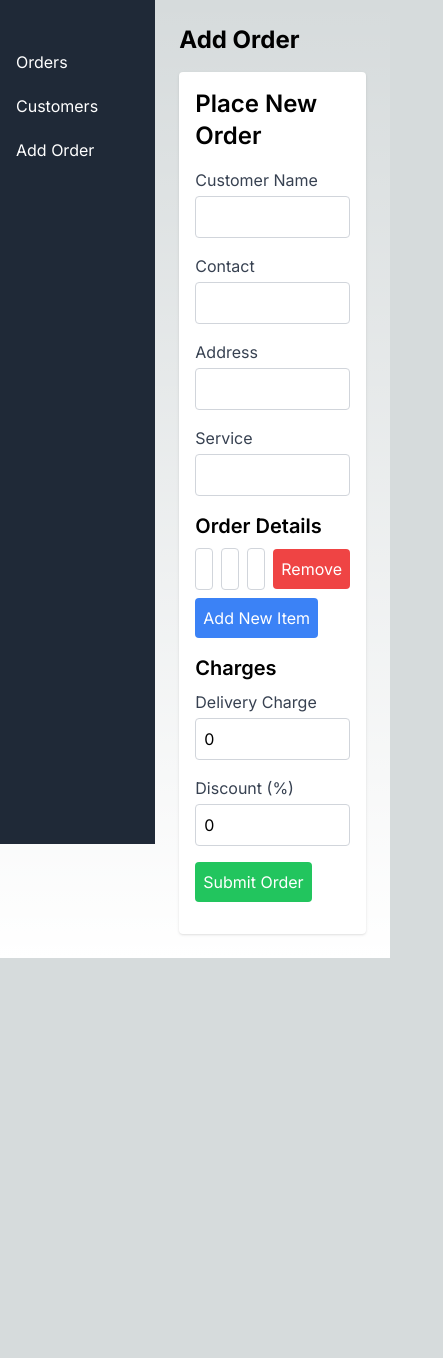
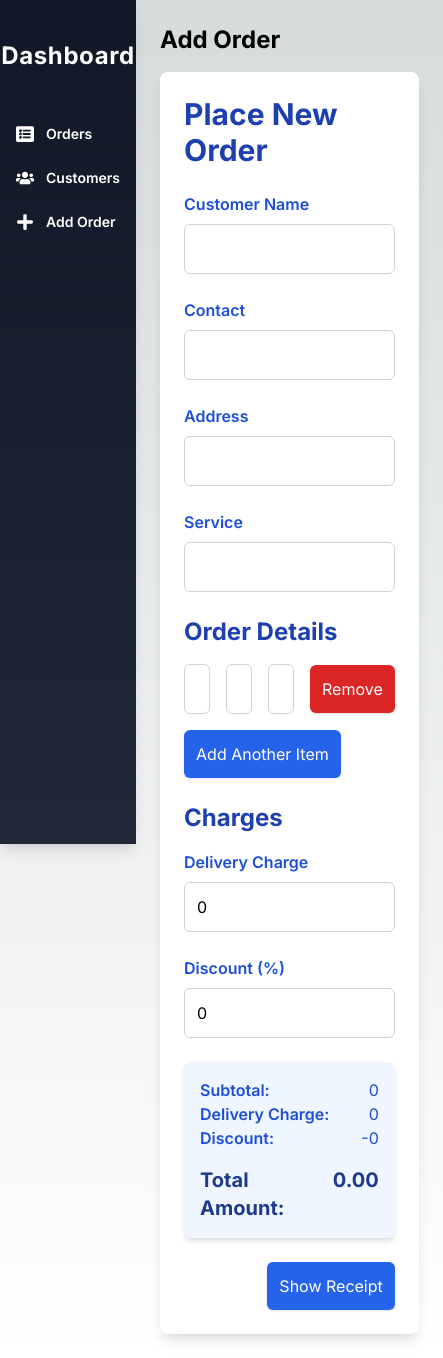
Before and after one commit to SagarOad/OnyxDryCleaners, a Next.js app: page /add-order in a window 390 px wide. Shown: the whole page, 443 px wide, since content can reach past the window. Before the commit the page ends 958 px from the top, so only its background shows below. Built offline with nearby package versions, Linux system fonts and the light colour scheme.

Commit message:
New changers

```diff
--- a/src/components/AddOrder.js
+++ b/src/components/AddOrder.js
@@ -105,19 +105,19 @@ export default function AddOrder() {
 
   return (
     <>
-      <div className="container mx-auto p-4 bg-white rounded shadow">
-        <h2 className="text-2xl font-semibold mb-4">Place New Order</h2>
+      <div className="container mx-auto p-6 bg-white rounded-lg shadow-lg">
+        <h2 className="text-3xl font-bold mb-6 text-blue-800">Place New Order</h2>
 
         {/* Customer Information */}
-        <div className="mb-4 grid grid-cols-1 gap-4 md:grid-cols-2">
+        <div className="mb-6 grid grid-cols-1 gap-6 md:grid-cols-2">
           <div>
-            <label className="block text-gray-700">Customer Name</label>
+            <label className="block text-blue-700 font-semibold">Customer Name</label>
             <input
               type="text"
               value={order.customer}
               onChange={(e) => setOrder({ ...order, customer: e.target.value })}
-              className={`mt-1 p-2 block w-full border border-gray-300 rounded ${
-                errors.customer ? "border-red-500" : ""
+              className={`mt-2 p-3 block w-full border rounded-md focus:ring-2 focus:ring-blue-500 ${
+                errors.customer ? "border-red-500" : "border-gray-300"
               }`}
             />
             {errors.customer && (
@@ -125,13 +125,13 @@ export default function AddOrder() {
             )}
           </div>
           <div>
-            <label className="block text-gray-700">Contact</label>
+            <label className="block text-blue-700 font-semibold">Contact</label>
             <input
               type="text"
               value={order.contact}
               onChange={(e) => setOrder({ ...order, contact: e.target.value })}
-              className={`mt-1 p-2 block w-full border border-gray-300 rounded ${
-                errors.contact ? "border-red-500" : ""
+              className={`mt-2 p-3 block w-full border rounded-md focus:ring-2 focus:ring-blue-500 ${
+                errors.contact ? "border-red-500" : "border-gray-300"
               }`}
             />
             {errors.contact && (
@@ -140,24 +140,24 @@ export default function AddOrder() {
           </div>
         </div>
 
-        <div className="mb-4 grid grid-cols-1 gap-4 md:grid-cols-2">
+        <div className="mb-6 grid grid-cols-1 gap-6 md:grid-cols-2">
           <div>
-            <label className="block text-gray-700">Address</label>
+            <label className="block text-blue-700 font-semibold">Address</label>
             <input
               type="text"
               value={order.address}
               onChange={(e) => setOrder({ ...order, address: e.target.value })}
-              className="mt-1 p-2 block w-full border border-gray-300 rounded"
+              className="mt-2 p-3 block w-full border rounded-md focus:ring-2 focus:ring-blue-500 border-gray-300"
             />
           </div>
           <div>
-            <label className="block text-gray-700">Service</label>
+            <label className="block text-blue-700 font-semibold">Service</label>
             <input
               type="text"
               value={order.service}
               onChange={(e) => setOrder({ ...order, service: e.target.value })}
-              className={`mt-1 p-2 block w-full border border-gray-300 rounded ${
-                errors.service ? "border-red-500" : ""
+              className={`mt-2 p-3 block w-full border rounded-md focus:ring-2 focus:ring-blue-500 ${
+                errors.service ? "border-red-500" : "border-gray-300"
               }`}
             />
             {errors.service && (
@@ -167,10 +167,10 @@ export default function AddOrder() {
         </div>
 
         {/* Order Details */}
-        <h3 className="text-xl font-semibold mb-2">Order Details</h3>
+        <h3 className="text-2xl font-bold text-blue-800 mb-4">Order Details</h3>
 
         {order.items.map((item, index) => (
-          <div key={index} className="flex mb-2 space-x-2 items-center">
+          <div key={index} className="flex mb-4 space-x-4 items-center">
             <input
               type="text"
               placeholder="Product"
@@ -178,8 +178,8 @@ export default function AddOrder() {
               onChange={(e) =>
                 handleItemChange(index, "product", e.target.value)
               }
-              className={`p-2 border border-gray-300 rounded w-1/4 ${
-                errors.items ? "border-red-500" : ""
+              className={`p-3 border rounded-md w-1/4 focus:ring-2 focus:ring-blue-500 ${
+                errors.items ? "border-red-500" : "border-gray-300"
               }`}
             />
             <input
@@ -189,8 +189,8 @@ export default function AddOrder() {
               onChange={(e) =>
                 handleItemChange(index, "unitPrice", parseFloat(e.target.value))
               }
-              className={`p-2 border border-gray-300 rounded w-1/4 ${
-                errors.items ? "border-red-500" : ""
+              className={`p-3 border rounded-md w-1/4 focus:ring-2 focus:ring-blue-500 ${
+                errors.items ? "border-red-500" : "border-gray-300"
               }`}
             />
             <input
@@ -204,75 +204,98 @@ export default function AddOrder() {
                   parseFloat(e.target.value) || 0
                 )
               }
-              className={`p-2 border border-gray-300 rounded w-1/4 ${
-                errors.items ? "border-red-500" : ""
+              className={`p-3 border rounded-md w-1/4 focus:ring-2 focus:ring-blue-500 ${
+                errors.items ? "border-red-500" : "border-gray-300"
               }`}
             />
 
             <button
               onClick={() => handleRemoveItem(index)}
-              className="p-2 bg-red-500 text-white rounded"
+              className="p-3 bg-red-600 text-white rounded-md shadow hover:bg-red-700 focus:ring-2 focus:ring-red-500"
             >
               Remove
             </button>
           </div>
         ))}
-        {errors.items && (
-          <p className="text-red-500 text-sm mb-2">{errors.items}</p>
-        )}
+        {errors.items && <p className="text-red-500 text-sm">{errors.items}</p>}
+
         <button
           onClick={handleAddItem}
-          className="mb-4 bg-blue-500 text-white p-2 rounded"
+          className="p-3 bg-blue-600 text-white rounded-md shadow hover:bg-blue-700 focus:ring-2 focus:ring-blue-500 mb-6"
         >
-          Add New Item
+          Add Another Item
         </button>
 
         {/* Charges */}
-        <h3 className="text-xl font-semibold mb-2">Charges</h3>
-
-        <div className="mb-4 grid grid-cols-1 gap-4 md:grid-cols-2">
+        <h3 className="text-2xl font-bold text-blue-800 mb-4">Charges</h3>
+        <div className="grid grid-cols-1 gap-6 md:grid-cols-2">
           <div>
-            <label className="block text-gray-700">Delivery Charge</label>
+            <label className="block text-blue-700 font-semibold">
+              Delivery Charge
+            </label>
             <input
               type="number"
+              placeholder="0"
               value={order.charges.deliveryCharge}
               onChange={(e) =>
-                handleChargeChange(
-                  "deliveryCharge",
-                  parseFloat(e.target.value) || 0
-                )
+                handleChargeChange("deliveryCharge", e.target.value)
               }
-              className="mt-1 p-2 block w-full border border-gray-300 rounded"
+              className="mt-2 p-3 block w-full border rounded-md focus:ring-2 focus:ring-blue-500 border-gray-300"
             />
           </div>
           <div>
-            <label className="block text-gray-700">Discount (%)</label>
+            <label className="block text-blue-700 font-semibold">
+              Discount (%)
+            </label>
             <input
               type="number"
+              placeholder="0"
               value={order.charges.discount}
               onChange={(e) =>
-                handleChargeChange("discount", parseFloat(e.target.value) || 0)
+                handleChargeChange("discount", e.target.value)
               }
-              className="mt-1 p-2 block w-full border border-gray-300 rounded"
+              className="mt-2 p-3 block w-full border rounded-md focus:ring-2 focus:ring-blue-500 border-gray-300"
             />
           </div>
         </div>
 
-        <div className="mb-4">
+        {/* Summary */}
+        <div className="bg-blue-50 p-4 mt-6 rounded-md shadow-md">
+          <div className="flex justify-between text-blue-700">
+            <span className="font-semibold">Subtotal:</span>
+            <span>{subtotal}</span>
+          </div>
+          <div className="flex justify-between text-blue-700">
+            <span className="font-semibold">Delivery Charge:</span>
+            <span>{deliveryCharge}</span>
+          </div>
+          <div className="flex justify-between text-blue-700">
+            <span className="font-semibold">Discount:</span>
+            <span>-{discountAmount}</span>
+          </div>
+          <div className="flex justify-between font-bold text-blue-900 mt-4 text-xl">
+            <span>Total Amount:</span>
+            <span>{totalAmount}</span>
+          </div>
+        </div>
+
+        <div className="mt-6 flex justify-end space-x-4">
           <button
-            onClick={handleSubmit}
-            className="bg-green-500 text-white p-2 rounded"
-            disabled={loading}
+            onClick={() => setShowModal(true)}
+            className="p-3 bg-blue-600 text-white rounded-md shadow hover:bg-blue-700 focus:ring-2 focus:ring-blue-500"
           >
-            {loading ? "Submitting..." : "Submit Order"}
+            Show Receipt
           </button>
         </div>
       </div>
 
-      {showModal && receiptData && (
+      {/* Receipt Modal */}
+      {showModal && (
         <Receipt
-          data={receiptData}
+          order={order}
+          receiptData={receiptData}
           onClose={() => setShowModal(false)}
+          onConfirm={handleSubmit}
         />
       )}
     </>
--- a/src/components/OrderTable.js
+++ b/src/components/OrderTable.js
@@ -136,34 +136,61 @@ export default function OrderTable() {
 
       {loading ? (
          <div className="animate-pulse">
-          <div className="mb-2 h-6 bg-gray-300 rounded"></div>
-          <div className="space-y-2">
+         <table className="min-w-full bg-white shadow-md rounded-lg overflow-hidden">
+           <thead className="bg-blue-600 text-white">
+             <tr>
+               <th className="py-4 px-6 font-semibold uppercase text-sm">
+                 <div className="bg-gray-300 h-6 rounded w-24"></div>
+               </th>
+               <th className="py-4 px-6 font-semibold uppercase text-sm">
+                 <div className="bg-gray-300 h-6 rounded w-48"></div>
+               </th>
+               <th className="py-4 px-6 font-semibold uppercase text-sm">
+                 <div className="bg-gray-300 h-6 rounded w-36"></div>
+               </th>
+               <th className="py-4 px-6 font-semibold uppercase text-sm">
+                 <div className="bg-gray-300 h-6 rounded w-52"></div>
+               </th>
+               <th className="py-4 px-6 font-semibold uppercase text-sm">
+                 <div className="bg-gray-300 h-6 rounded w-36"></div>
+               </th>
+             </tr>
+           </thead>
+           <tbody>
              {Array.from({ length: ordersPerPage }).map((_, index) => (
-              <div key={index} className="flex items-center space-x-4">
-                <div className="h-8 bg-gray-300 rounded w-12"></div>
-                <div className="h-8 bg-gray-300 rounded w-48"></div>
-                <div className="h-8 bg-gray-300 rounded w-24"></div>
-                <div className="h-8 bg-gray-300 rounded w-32"></div>
-                <div className="h-8 bg-gray-300 rounded w-24"></div>
-                <div className="h-8 bg-gray-300 rounded w-24"></div>
-                <div className="h-8 bg-gray-300 rounded w-24"></div>
-                <div className="h-8 bg-gray-300 rounded w-24"></div>
-              </div>
+               <tr key={index} className="border-b last:border-none">
+                 <td className="py-4 px-6">
+                   <div className="bg-gray-200 h-4 rounded w-12"></div>
+                 </td>
+                 <td className="py-4 px-6">
+                   <div className="bg-gray-200 h-4 rounded w-48"></div>
+                 </td>
+                 <td className="py-4 px-6">
+                   <div className="bg-gray-200 h-4 rounded w-36"></div>
+                 </td>
+                 <td className="py-4 px-6">
+                   <div className="bg-gray-200 h-4 rounded w-52"></div>
+                 </td>
+                 <td className="py-4 px-6">
+                   <div className="bg-gray-200 h-4 rounded w-36"></div>
+                 </td>
+               </tr>
              ))}
-          </div>
+           </tbody>
+         </table>
        </div>
       ) : (
         <table className="min-w-full bg-white shadow-md rounded-lg overflow-hidden">
-          <thead className="bg-gray-50">
+          <thead className="bg-blue-600 text-white">
             <tr>
-              <th className="py-4 px-6 text-gray-600 font-semibold">#</th>
-              <th className="py-4 px-6 text-gray-600 font-semibold">Customer</th>
-              <th className="py-4 px-6 text-gray-600 font-semibold">Service</th>
-              <th className="py-4 px-6 text-gray-600 font-semibold">Status</th>
-              <th className="py-4 px-6 text-gray-600 font-semibold">Subtotal</th>
-              <th className="py-4 px-6 text-gray-600 font-semibold">Delivery Charge</th>
-              <th className="py-4 px-6 text-gray-600 font-semibold">Discount</th>
-              <th className="py-4 px-6 text-gray-600 font-semibold">Actions</th>
+              <th className="py-4 px-6 font-semibold">#</th>
+              <th className="py-4 px-6 font-semibold">Customer</th>
+              <th className="py-4 px-6 font-semibold">Service</th>
+              <th className="py-4 px-6 font-semibold">Status</th>
+              <th className="py-4 px-6 font-semibold">Subtotal</th>
+              <th className="py-4 px-6 font-semibold">Delivery Charge</th>
+              <th className="py-4 px-6 font-semibold">Discount</th>
+              <th className="py-4 px-6 font-semibold">Actions</th>
             </tr>
           </thead>
           <tbody>
@@ -230,27 +257,11 @@ export default function OrderTable() {
                     <FaCheckCircle className="text-white" />
                   </button>
                   <button
-                    onClick={() => updateOrderStatus(order.id, "cancelled")}
+                    onClick={() => deleteOrder(order.id)}
                     className={`p-2 rounded-full ${
-                      loadingOrderId === order.id &&
-                      loadingStatus === "cancelled"
+                      loadingOrderId === order.id && loadingStatus === "delete"
                         ? "bg-red-500 cursor-not-allowed"
                         : "bg-red-600"
-                    }`}
-                    disabled={
-                      loadingOrderId === order.id &&
-                      loadingStatus === "cancelled"
-                    }
-                  >
-                    <FaTimesCircle className="text-white" />
-                  </button>
-                  <button
-                    onClick={() => deleteOrder(order.id)}
-                    className={`p-2 rounded-full ${
-                      loadingOrderId === order.id &&
-                      loadingStatus === "delete"
-                        ? "bg-gray-500 cursor-not-allowed"
-                        : "bg-gray-600"
                     }`}
                     disabled={
                       loadingOrderId === order.id && loadingStatus === "delete"
@@ -265,27 +276,20 @@ export default function OrderTable() {
         </table>
       )}
 
-      {/* Pagination */}
-      <div className="flex justify-between items-center mt-4">
+      <div className="flex justify-center mt-4">
+        {Array.from({ length: totalPages }, (_, index) => (
           <button
-          onClick={() => setCurrentPage((prev) => Math.max(prev - 1, 1))}
-          disabled={currentPage === 1}
-          className="px-4 py-2 bg-blue-600 text-white rounded disabled:bg-gray-400"
+            key={index}
+            onClick={() => setCurrentPage(index + 1)}
+            className={`mx-1 px-3 py-1 rounded ${
+              currentPage === index + 1
+                ? "bg-blue-600 text-white"
+                : "bg-gray-200 text-gray-600"
+            }`}
           >
-          Previous
+            {index + 1}
           </button>
-        <span>
-          Page {currentPage} of {totalPages}
-        </span>
-        <button
-          onClick={() =>
-            setCurrentPage((prev) => Math.min(prev + 1, totalPages))
-          }
-          disabled={currentPage === totalPages}
-          className="px-4 py-2 bg-blue-600 text-white rounded disabled:bg-gray-400"
-        >
-          Next
-        </button>
+        ))}
       </div>
     </div>
   );
--- a/src/components/Sidebar.js
+++ b/src/components/Sidebar.js
@@ -1,21 +1,28 @@
 import Link from "next/link";
+import { FaListAlt, FaUsers, FaPlus } from "react-icons/fa"; // Import icons
 
 export default function Sidebar() {
   return (
-    <div className="h-screen w-64 bg-gray-800 text-white">
+    <div className="h-screen w-64 bg-gradient-to-b from-gray-900 to-gray-800 text-white shadow-lg">
+      <div className="flex items-center justify-center mt-10">
+        <h1 className="text-2xl font-bold tracking-wide">Dashboard</h1>
+      </div>
       <nav className="mt-10">
         <Link href="/orders">
-          <button className="block py-2.5 px-4 rounded transition duration-200 hover:bg-gray-700">
+          <button className="flex items-center py-3 px-4 w-full text-left text-sm font-semibold hover:bg-gray-700 transition-colors duration-300">
+            <FaListAlt className="mr-3 text-lg" />
             Orders
           </button>
         </Link>
         <Link href="/customers">
-          <button className="block py-2.5 px-4 rounded transition duration-200 hover:bg-gray-700">
+          <button className="flex items-center py-3 px-4 w-full text-left text-sm font-semibold hover:bg-gray-700 transition-colors duration-300">
+            <FaUsers className="mr-3 text-lg" />
             Customers
           </button>
         </Link>
         <Link href="/add-order">
-          <button className="block py-2.5 px-4 rounded transition duration-200 hover:bg-gray-700">
+          <button className="flex items-center py-3 px-4 w-full text-left text-sm font-semibold hover:bg-gray-700 transition-colors duration-300">
+            <FaPlus className="mr-3 text-lg" />
             Add Order
           </button>
         </Link>
```
Lines whose indentation alone changed are shown as unchanged.
